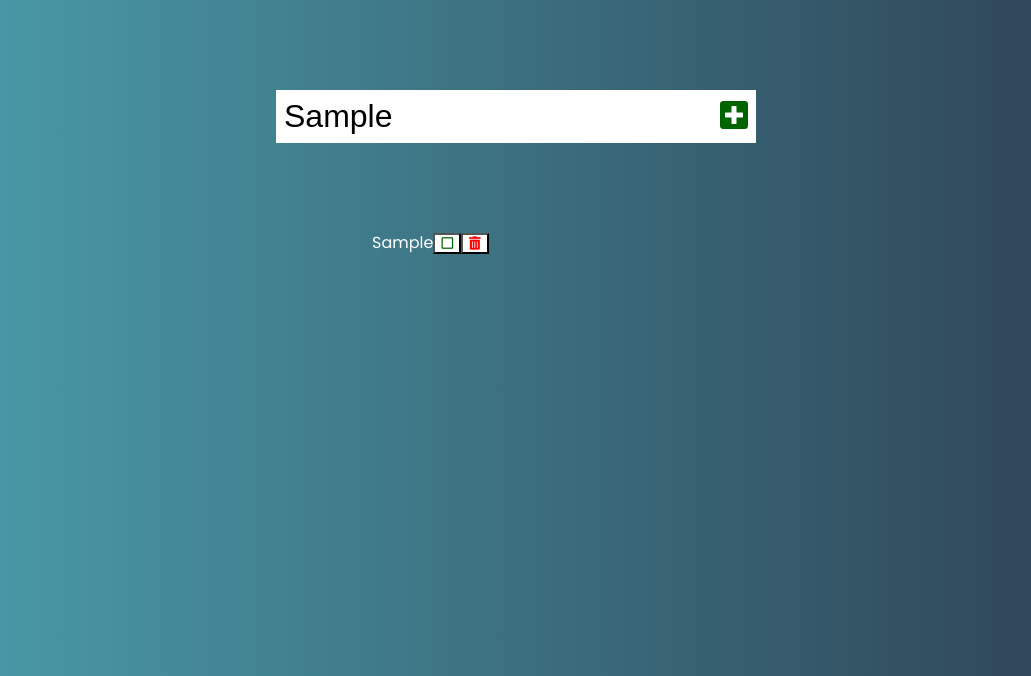
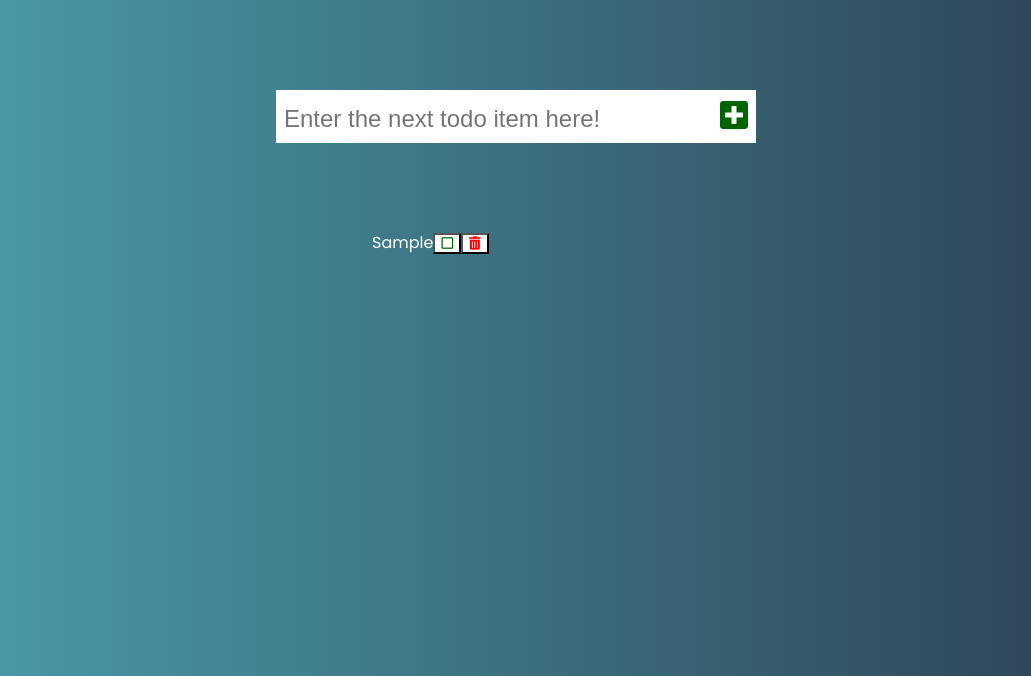
Before and after one commit to BasetHamza/simple-todo-list, a plain HTML site: page index.html in a window 1280 px wide. Both pictures are taken after typing "Sample" into the empty fields and a click on the button 858 px from the left and 240 px from the top of the page. Shown: the part 124-800 px from the top of the page, without its empty margins (124-1155 px from the left). Drawn offline with Linux system fonts and the light colour scheme.

Commit message:
This commit shows edits to the JS where the item is deleted from the box after being added to the list

```diff
--- a/app/js/app.js
+++ b/app/js/app.js
@@ -16,9 +16,9 @@ function addTodoItem(evt) {
     evt.preventDefault(); // Preventing the default action (which is for the button to jump to itself based on href='#') - Is there a better way to do that?
 
     // Extracting the todo item entered by the user in the form.
-    const itemText = document.getElementById('todo-input').value;
+    let itemText = document.getElementById('todo-input');
 
-    if (itemText !== "") { // If the box is not empty and the add button is clicked
+    if (itemText.value !== "") { // If the box is not empty and the add button is clicked
         //       < !--todo item structure - to be created by js-- >
 
         //   < !-- < div class="todo-item-container" >
@@ -47,7 +47,7 @@ function addTodoItem(evt) {
         const newTodoItem = document.createElement('li');
         newTodoItem.setAttribute('class',"todo-item unchecked-todo-item");
         newTodoItem.setAttribute('id',`item_${itemNumber}`);
-        newTodoItem.innerHTML = itemText + newCheckButton.outerHTML + newDeleteButton.outerHTML;
+        newTodoItem.innerHTML = itemText.value + newCheckButton.outerHTML + newDeleteButton.outerHTML;
 
         todolist.appendChild(newTodoItem);
 
@@ -62,7 +62,7 @@ function addTodoItem(evt) {
 
 
         // document.getElementById('todo-list').innerHTML += itemToBeAdded;
-
+        itemText.value = "";
         itemNumber++;
     }
 }
```
Also changed, not shown: index.html (+1 -2 lines).
